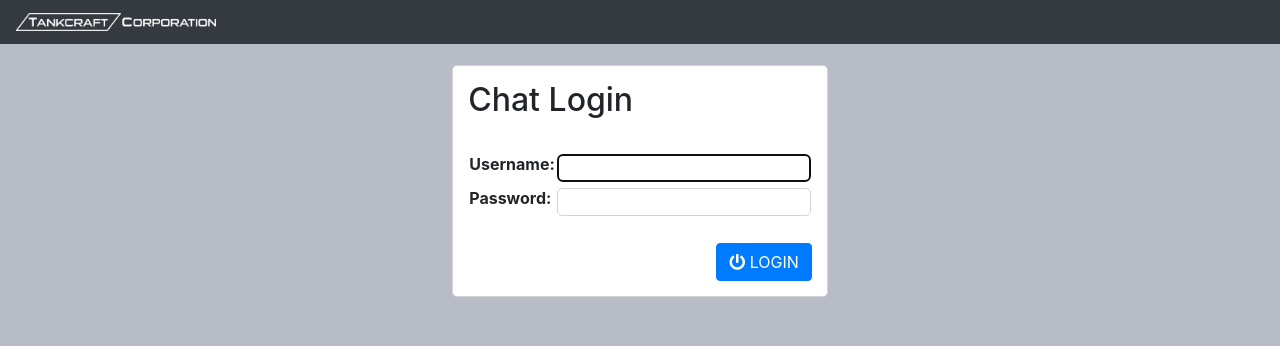
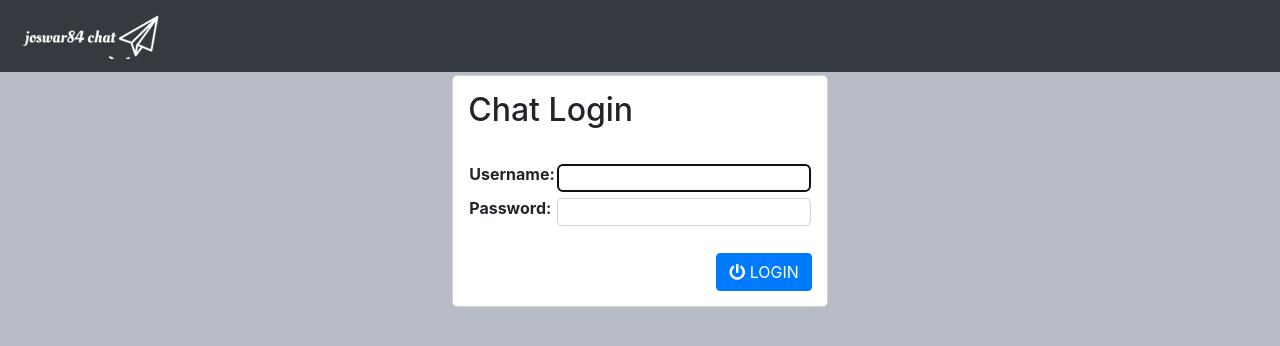
Before and after one commit to JoswaR84/Django-Channels-Chat, a Django app: page / in a window 1280 px wide. Shown: the top 346 px of the page. Run offline with Django 3.2, Linux system fonts and the light colour scheme; some libraries are stand-ins or nearby versions.

Commit message:
update logo

```diff
--- a/chat/templates/chat/base.html
+++ b/chat/templates/chat/base.html
@@ -13,7 +13,7 @@
 <body>
     <div class="wrapper">
     <nav class="navbar fixed-top navbar-dark bg-dark">
-        <img class="navbar-brand" src="{% static 'images/tankcraft_logo_white.png' %}"/>
+        <img class="navbar-brand" src="{% static 'images/logo.png' %}"/>
         {% if user.is_authenticated %}
         <ul class="navbar-nav">
             <a href="{% url 'logout' %}">
--- a/static/css/custom.css
+++ b/static/css/custom.css
@@ -4,7 +4,7 @@ html{
 }
 body{
     width: 100%;
-    padding-top: 65px;
+    padding-top: 75px;
     overflow-x: hidden;
     background-color: #b8bcc6;
 }
```
Also changed, not shown: db.sqlite3, static/images/logo.png (added), static/images/tankcraft_logo.png (deleted), static/images/tankcraft_logo_white.png (deleted), static/images/tankcraft_panorama.jpg (deleted).
